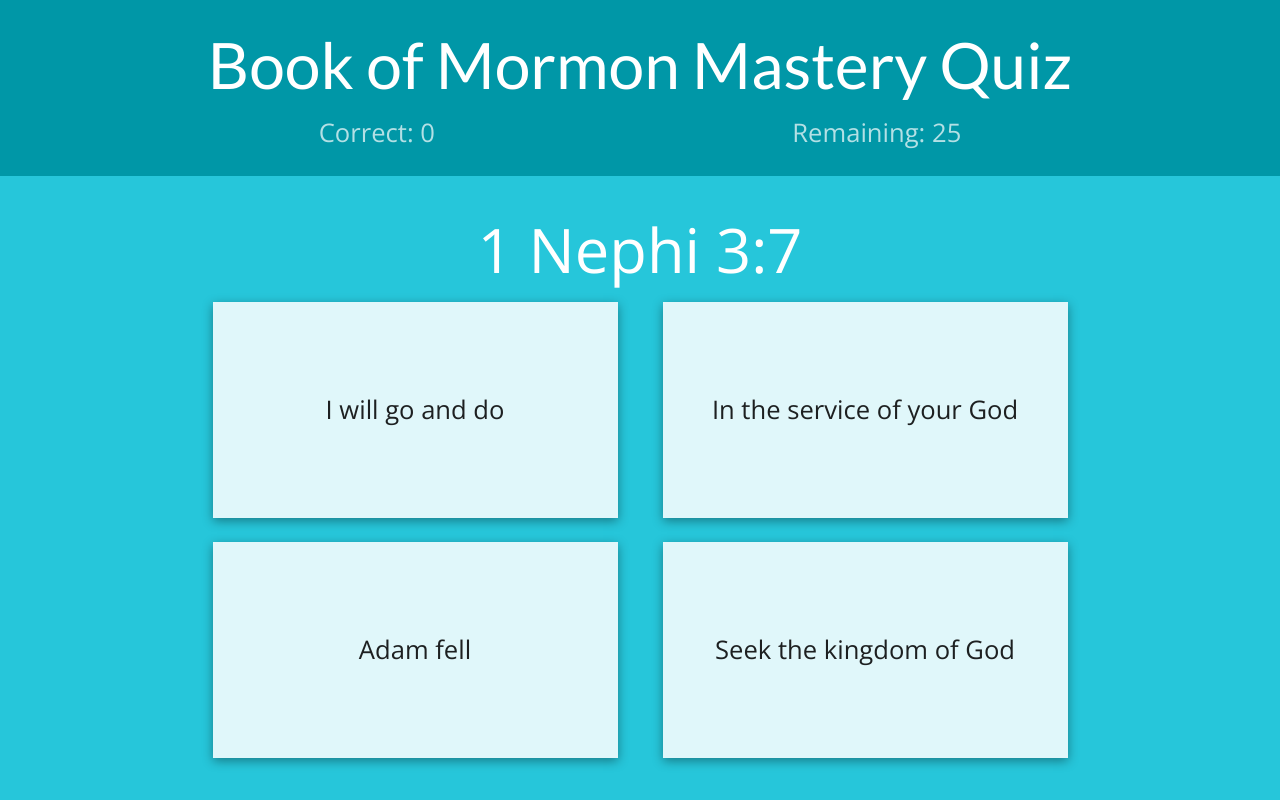
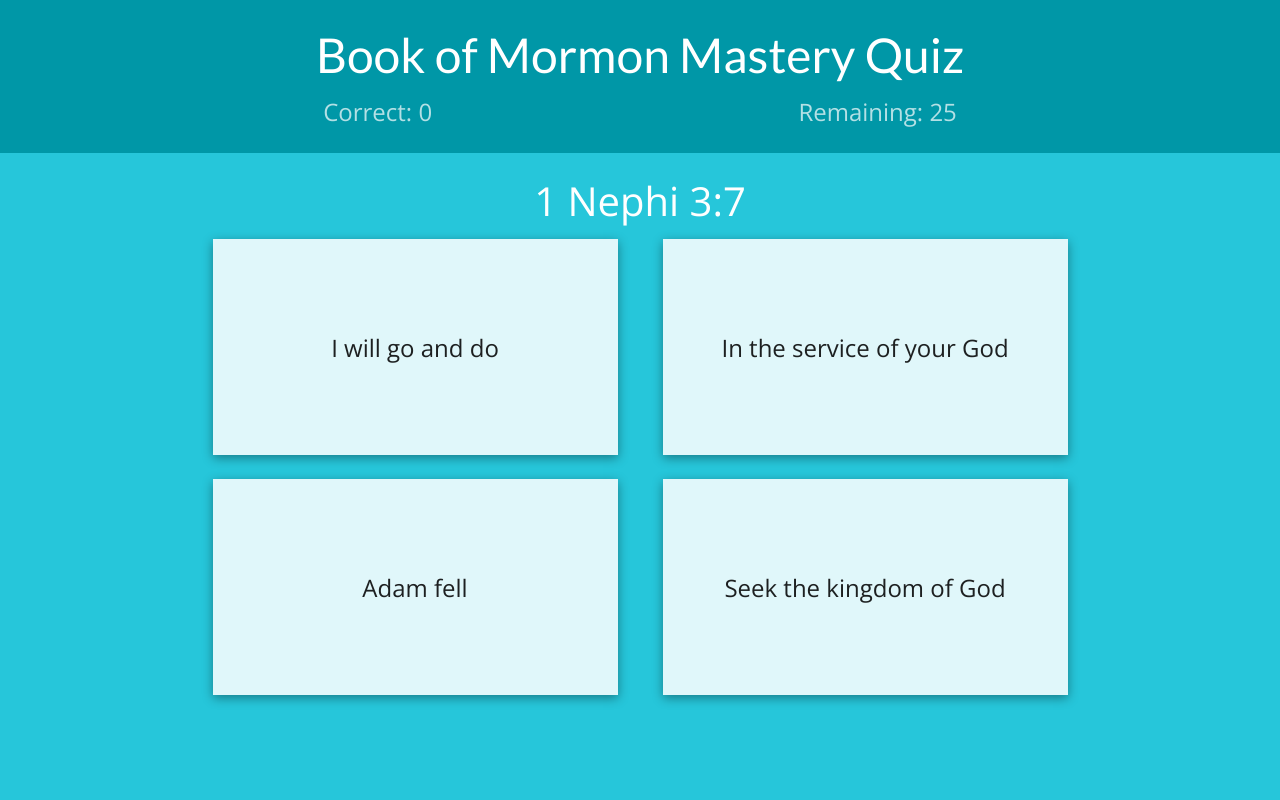
Before and after one commit to ethanhowell/scripture-mastery, a plain HTML site: page docs/index.html in a window 1280 px wide. Drawn offline with nearby package versions, Linux system fonts and the light colour scheme.

Commit message:
changed font-sizes to viewport units

```diff
--- a/docs/stylesheet.css
+++ b/docs/stylesheet.css
@@ -35,7 +35,7 @@ h1 {
 	text-align: center;
 	font-weight: normal;
 	font-family: Lato;
-	font-size: 2.5em;
+	font-size: 6vh;
 }
 
 #scoreBanner {
@@ -44,9 +44,10 @@ h1 {
 	justify-content: center;
 	margin-top: .5em;
 	color: rgba(255, 255, 255, .7);
+	font-size: 3vh;
 }
 
-#scoreBanner li {
+#scoreBanner > li {
 	margin: 0 auto;
 }
 
@@ -54,7 +55,7 @@ h1 {
 	text-align: center;
 	margin: .5em .3em 0;
 	font-weight: normal;
-	font-size: 2.4em;
+	font-size: 5vh;
 }
 
 #answers {
@@ -63,6 +64,7 @@ h1 {
 	width: 90%;
 	height: 60vh;
 	flex-wrap: wrap;
+	font-size: 3vh;
 }
 
 .answer-choice {
```
